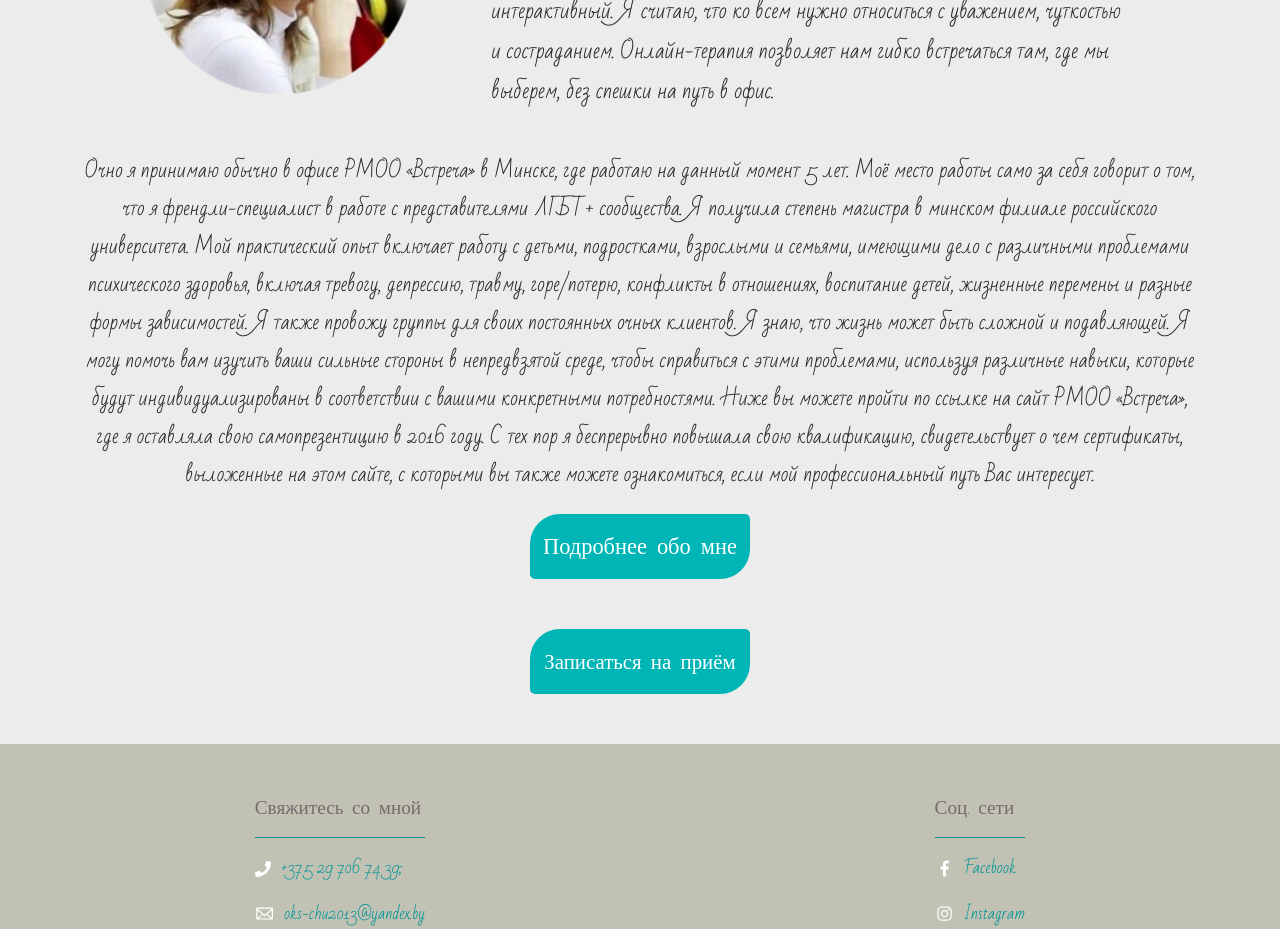
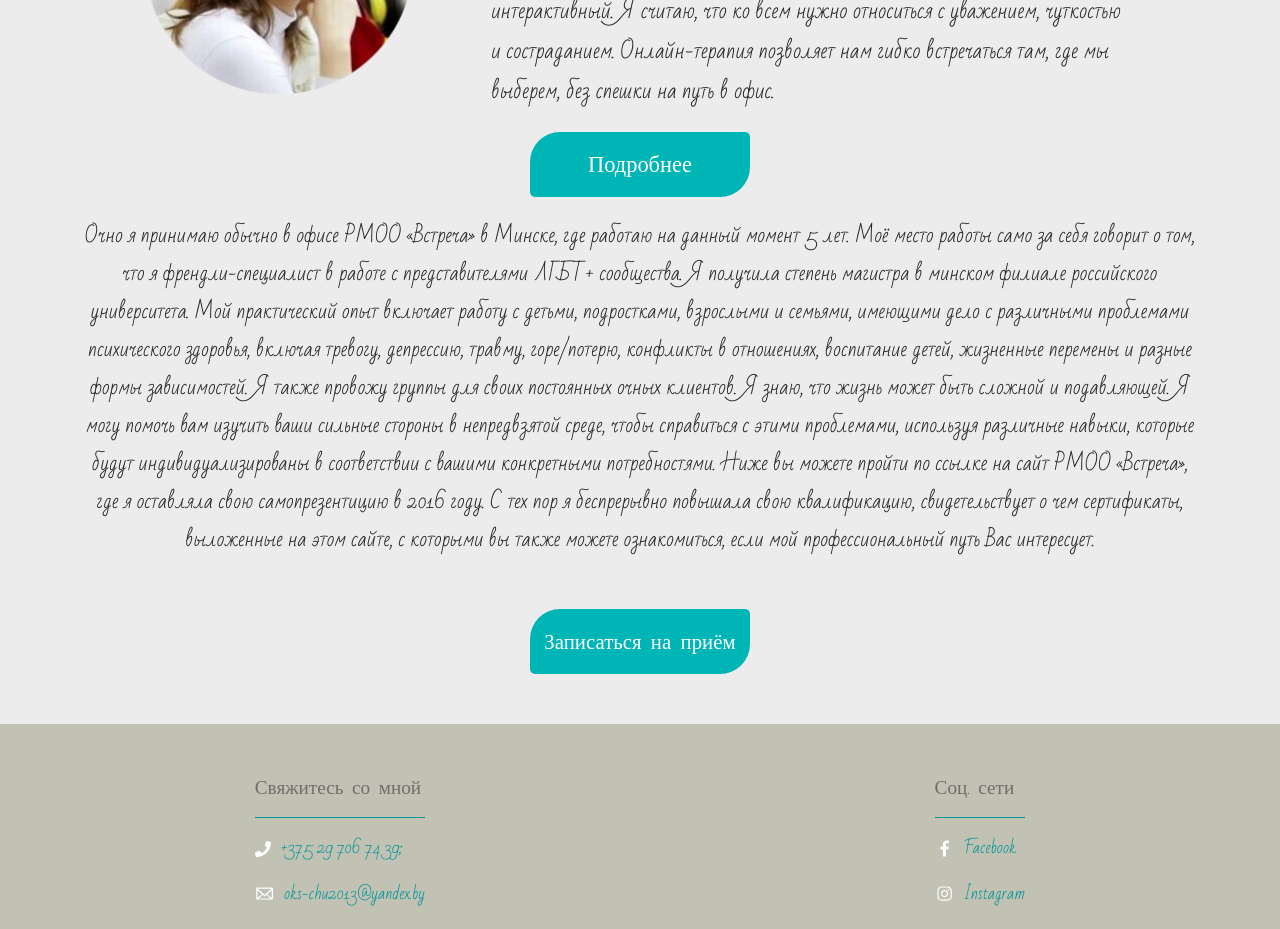
Before and after one commit to eric-bel/oxanapsy, a React (Create React App) app: page / in a window 1280 px wide. Shown: the part 1040-1969 px from the top of the page. Built offline with nearby package versions, Linux system fonts and the light colour scheme.

Commit message:
before pause

```diff
--- a/src/components/Main/AboutComp/AboutComp.jsx
+++ b/src/components/Main/AboutComp/AboutComp.jsx
@@ -1,6 +1,7 @@
 import s from "./AboutComp.module.css";
 import chuprinskaya from "../../../assets/images/test.png";
 import TextTitle from "../../TextTitle/TextTitle";
+import { NavLink } from "react-router-dom";
 
 const AboutComp = () => {
   return (
@@ -22,6 +23,9 @@ const AboutComp = () => {
             </div>
           </div>
         </div>
+        <NavLink className={s.about_btn} to="/about">
+          Подробнее
+        </NavLink>
       </div>
     </div>
   );
--- a/src/components/Main/AboutComp/AboutComp.module.css
+++ b/src/components/Main/AboutComp/AboutComp.module.css
@@ -47,6 +47,35 @@
   color: #282828;
 }
 
+.about_btn {
+  width: 220px;
+  height: 65px;
+  text-align: center;
+  background-color: #00b5b5;
+  border-top-left-radius: 30px;
+  border-top-right-radius: 5px;
+  border-bottom-right-radius: 30px;
+  border-bottom-left-radius: 5px;
+  color: #fff;
+  font-size: 1.4rem;
+  display: flex;
+  align-items: center;
+  justify-content: center;
+  font-family: var(--main--title--font);
+  line-height: 1.2;
+  margin: 0 auto;
+}
+
+.about_btn:hover {
+  background-color: #0ac9c9;
+  cursor: pointer;
+  cursor: pointer;
+  color: #009696;
+  text-decoration: none;
+  border-bottom: 2px solid #009696;
+  padding-bottom: 3px;
+}
+
 @media (max-width: 1200px) {
   .about_wrapper {
     padding: var(--main--container--padding1200);
--- a/src/components/Main/AboutMore/AboutMore.jsx
+++ b/src/components/Main/AboutMore/AboutMore.jsx
@@ -1,5 +1,4 @@
 import s from "./AboutMore.module.css";
-import { NavLink } from "react-router-dom";
 
 const AboutMore = () => {
   return (
@@ -28,9 +27,6 @@ const AboutMore = () => {
         сайте, с которыми вы также можете ознакомиться, если мой
         профессиональный путь Вас интересует.
       </p>
-      <NavLink className={s.about_btn} to="/about">
-        Подробнее обо мне
-      </NavLink>
       <div className={s.about_more_make_an_appointment}>
         Записаться на приём
       </div>
```
